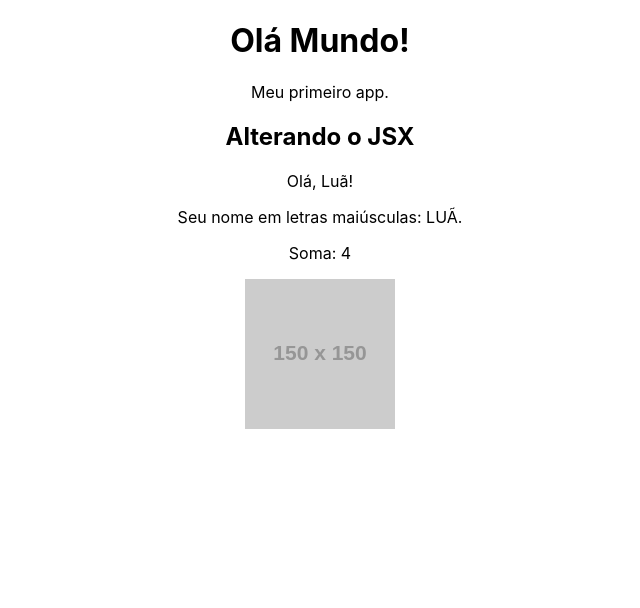
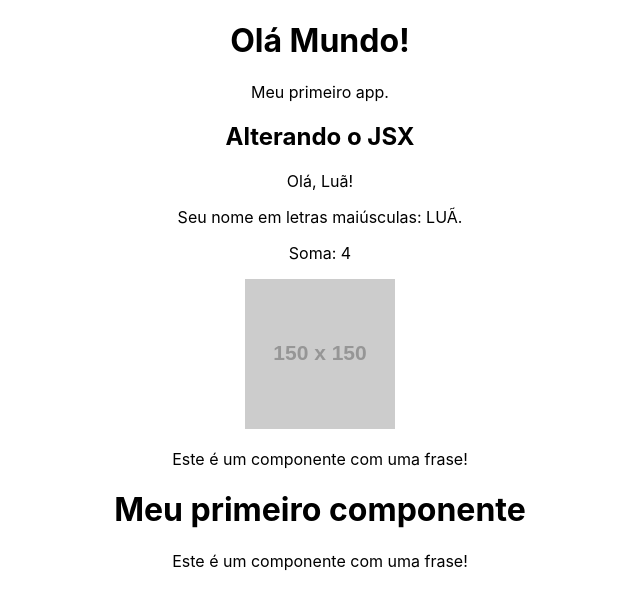
Before and after one commit to ton-long/react, a React (Create React App) app in the folder meu-projeto/: page / in a window 1280 px wide. Shown: the top 608 px of the page, without its empty margins (320-960 px from the left). Built offline with nearby package versions, Linux system fonts and the light colour scheme.

Commit message:
Criando componentes

```diff
--- a/meu-projeto/src/App.js
+++ b/meu-projeto/src/App.js
@@ -1,4 +1,5 @@
 import './App.css';
+import HelloWorld from './components/HelloWorld';
 
 function App() {
   const name = 'Luã'
@@ -19,6 +20,7 @@
       <p>Seu nome em letras maiúsculas: {newName}. </p>
       <p>Soma: {som(1, 3)} </p>
       <img src={url} alt='minha imagem' />
+      <HelloWorld/>
     </div>
   );
 }
--- /dev/null
+++ b/meu-projeto/src/components/Frase.js
@@ -0,0 +1,9 @@
+function Frase(){
+    return(
+        <div>
+            <p>Este é um componente com uma frase!</p>
+        </div>
+    )
+}
+
+export default Frase
--- /dev/null
+++ b/meu-projeto/src/components/HelloWorld.js
@@ -0,0 +1,13 @@
+import Frase from "./Frase"
+
+function HelloWorld(){
+    return(
+        <div>
+            <Frase/>
+            <h1>Meu primeiro componente</h1>
+            <Frase/>
+        </div>
+    )
+}
+
+export default HelloWorld
```
